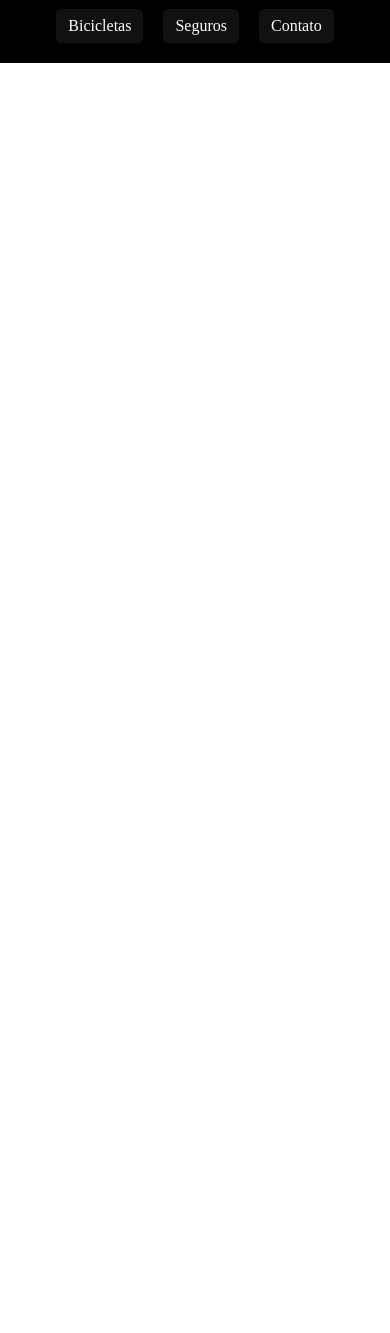
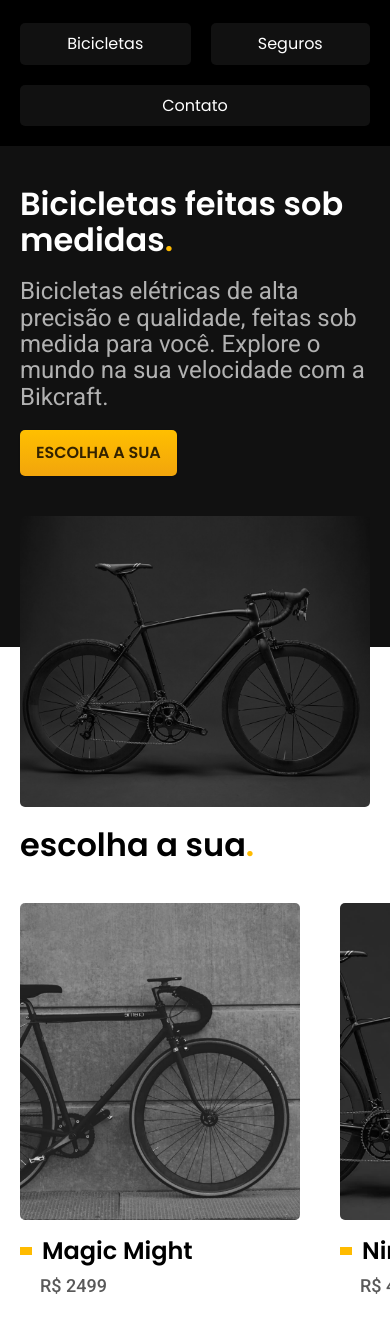
Before and after one commit to rogerio-jr-dev/bikcraft, a plain HTML site: page index.html in a window 390 px wide. Shown: the part 59-1392 px from the top of the page. Before the commit the page ends 844 px from the top, so only its background shows below. Drawn offline with Linux system fonts and the light colour scheme.

Commit message:
Salvando projeto

```diff
--- /dev/null
+++ b/_css/bik-liste.css
@@ -0,0 +1,54 @@
+.bicicleta-lista{
+  padding-top: 60px;
+  padding-bottom: 120px;
+}
+.text-bik{
+  margin-bottom: 40px;
+}
+.bik-list a{
+  display: block;
+}
+.bik-list img{
+margin-bottom: 16px;
+}
+.bik-list h3{
+  margin-bottom: 8px;
+  display: flex;
+  align-items: center;
+  gap: 10px;
+}
+.bik-list h3::before{
+  content: " ";
+  display: inline-block;
+  height: 8px;
+  width: 12px;
+  background-color: var(--color-p1-);
+  transition: width 0.2s;
+}
+.bicicleta-lista a:hover h3::before{
+  width: 24px;
+}
+.bik-list li span{
+  padding: 20px;
+}
+.bik-list li{
+  flex: 1;
+  min-width: 280px;
+}
+.bicicleta-lista ul{
+  max-width: 1400px;
+  margin-left: auto;
+  margin-right: auto;
+  display: flex;
+  gap: 40px;
+  padding: 0 20px 20px 20px;
+  overflow-x: scroll;
+}
+@media (max-width:800px){
+  .bicicleta-lista{
+    padding-bottom: 60px;
+  }
+  .bik-list{
+    gap: 20px;
+  }
+}
--- a/_css/global.css
+++ b/_css/global.css
@@ -1,9 +1,19 @@
 body{
   margin: 0px;
+  height: 2000px;
+  color: #111111;
 }
-ul, a {
+ul, a, h1, p, h2, h3, h4 {
   margin: 0px;
   padding: 0px;
   list-style: none;
   text-decoration: none;
+  color: var(--color-c12-);
 }
+img{
+  max-width: 100%;
+  display: block;
+}
+img[src$=".jpg"]{
+  border-radius: 5px;
+}
--- a/_css/header.css
+++ b/_css/header.css
@@ -7,20 +7,22 @@
   gap: 20px;
   justify-content: space-between;
   align-items: center;
-  padding: 20px;
-  max-width: 1200px;
-  box-sizing: border-box;
-  margin: 0 auto;
+  padding-top: 20px;
+  padding-bottom: 20px;
 }
 .header-menu{
   display: flex;
   flex-wrap: wrap;
   gap: 40px;
 }
+.header-menu li{
+  flex-grow: 1;
+  flex-basis: 200;
+  text-align: center;
+}
 .header-menu a{
   padding: 10px 0px;
   display: block;
-  font-size: 18px;
   color: var(--color-c0-);
   position: relative;
 }
@@ -54,16 +56,9 @@
     display: none;
   }
 }
-
-
-
-
 @media (max-width:600px){
   .header{
     flex-direction: column;
-    gap: 12px;
-  }
-  .header-menu a{
-    padding: 8px 12px;
+    gap: 30px;
   }
 }
--- /dev/null
+++ b/_css/home.css
@@ -0,0 +1,58 @@
+.introducao-bg{
+  background-color: var(--color-c12-);
+  color: var(--color-c0-);
+  box-shadow: inset 0 -120px var(--color-c0-);
+}
+.introducao{
+  display: grid;
+  grid-template-columns: 1fr 1fr;
+  gap: 0px 40px;
+}
+.introducao img{
+  height: 100%;
+  object-fit: cover;
+  border-radius: 5px;
+}
+.banner-responsivo{
+  display: none;
+}
+.introducao-conteudo{
+  align-self: end;
+  padding-bottom: 240px;
+}
+.introducao h1{
+  margin-bottom: 32px;
+}
+.introducao p {
+  margin-bottom: 20px;
+  color: var(--color-c5-);
+}
+@media (max-width:800px) {
+  .introducao-bg{
+    background-color: var(--color-c11-);
+    padding-top: 40px;
+  }
+  .introducao{
+    grid-template-columns: 1fr;
+  }
+  .introducao h1{
+    margin-bottom: 20px;
+  }
+  .introducao p{
+    line-height: 1.1;
+  }
+  .introducao-conteudo {
+    padding: 0px;
+  }
+  .introducao img{
+    max-height: 300px;
+    width: 100%;
+    margin-top: 40px;
+  }
+  .foto-banner{
+    display: none;
+  }
+  .banner-responsivo{
+    display: block;
+  }
+}
--- a/_css/style.css
+++ b/_css/style.css
@@ -1,17 +1,7 @@
+@import "global.css";
+@import "../_css/utilidades/componentes.css";
+@import "../_css/utilidades/tipografia.css";
+@import "../_css/utilidades/cores.css";
+@import "../_css/bik-liste.css";
 @import "header.css";
-@import "global.css";
-
-
-
-:root{
-  --color-p1-:#FFBB00;
-  --color-p2-:#E4A30B;
-  --color-p3-:#A66F00;
-  --color-p4-:#664400;
-  --color-p5-:#332200;
-
-  --color-c12-:#000000;
-  --color-c11-:#111111;
-  --color-c10-:#2e2e2e;
-  --color-c0-:#ffffff;
-}
+@import "home.css";
--- /dev/null
+++ b/_css/utilidades/componentes.css
@@ -0,0 +1,31 @@
+.container{
+  box-sizing: border-box;
+  max-width: 1200px;
+  padding-left: 20px;
+  padding-right: 20px;
+  margin-left: auto;
+  margin-right: auto;
+}
+
+
+
+
+/*---botao---*/
+.btn{
+  display: inline-block;
+  padding: 16px 32px;
+  background: linear-gradient(#ffbf00, #f2a50c);
+  border-radius: 5px;
+  box-shadow: 0 1px 2px rgba(0, 0, 0, 0.1);
+  color: var(--color-p5-);
+  font: 600 1.125rem/1.35 "Poppins", sans-serif;
+}
+.btn:hover{
+  background: linear-gradient(#ffb60d, #e59317);
+}
+@media (max-width: 600px){
+  .btn{
+    padding: 12px 16px;
+    font-size: 1rem;
+  }
+}
--- /dev/null
+++ b/_css/utilidades/cores.css
@@ -0,0 +1,79 @@
+
+:root{
+  --color-p5-:#332200;
+  --color-p4-:#664400;
+  --color-p3-:#A66F00;
+  --color-p2-:#E4A30B;
+  --color-p1-:#FFBB00;
+
+  --color-c12-:#000000;
+  --color-c11-:#111111;
+  --color-c10-:#2e2e2e;
+  --color-c9-:#404040;
+  --color-c8-:#595959;
+  --color-c7-:#717171;
+  --color-c6-:#9c9c9c;
+  --color-c5-:#b2b2b2;
+  --color-c4-:#cccccc;
+  --color-c3-:#dedede;
+  --color-c2-:#ededed;
+  --color-c1-:#f7f7f7;
+  --color-c0-:#ffffff;
+}
+
+/*cor primaria abaixo*/
+.cor-p1{
+  color: var(--color-p1-);
+}
+.cor-p2{
+  color: var(--color-p2-);
+}
+.cor-p3{
+  color: var(--color-p3-);
+}
+.cor-p4{
+  color: var(--color-p4-);
+}
+.cor-p5{
+  color: var(--color-p5-);
+}
+/*tons de cinza abaixo*/
+.cor-c0{
+  color:var(--color-c0-) ;
+}
+.cor-c1{
+  color:var(--color-c1-) ;
+}
+.cor-c2{
+  color:var(--color-c2-) ;
+}
+.cor-c3{
+  color:var(--color-c3-) ;
+}
+.cor-c4{
+  color:var(--color-c4-) ;
+}
+.cor-c5{
+  color:var(--color-c5-) ;
+}
+.cor-c6{
+  color:var(--color-c6-) ;
+}
+.cor-c7{
+  color:var(--color-c7-) ;
+}
+.cor-c8{
+  color:var(--color-c8-) ;
+}
+.cor-c9{
+  color:var(--color-c9-) ;
+}
+.cor-c10{
+  color:var(--color-c10-) ;
+}
+.cor-c11{
+  color:var(--color-c11-) ;
+}
+.cor-c12{
+  color:var(--color-c12-) ;
+}
--- /dev/null
+++ b/_css/utilidades/tipografia.css
@@ -0,0 +1,62 @@
+.font-1-xs{
+  font: 400 0.75rem/1.35 "Poppins", sans-serif;
+}
+.font-2-xs{
+  font: 400 0.875rem/1.35 "Roboto", sans-serif;
+}
+.font-1-s{
+  font: 400 1rem/1.5 "Poppins", sans-serif;
+}
+.font-2-s{
+  font: 400 1rem/1.5 "Roboto", sans-serif;
+}
+.font-1-m,
+.font-1-m-b{
+  font: 400 1.125rem/1.35 "Poppins", sans-serif;
+}
+.font-1-m-b{
+  font-weight: 600;
+}
+.font-2-m{
+  font: 500 1.125rem/1.35 "Roboto", sans-serif;
+}
+.font-1-l{
+  font: 400 1.5rem/1.5 "Poppins", sans-serif;
+}
+.font-2-l,
+.font-2-l-b{
+  font: 400 1.5rem/1.5 "Roboto", sans-serif;
+}
+.font-2-l-b{
+  font-weight: 500;
+  letter-spacing: 0.015em;
+  text-transform: uppercase;
+}
+.font-1-xl{
+  font: 600 2rem/1.25 "Poppins", sans-serif;
+}
+.font-2-xl{
+  font: 500 2rem/1.25 "Roboto", sans-serif;
+}
+.font-1-xxl{
+  font: 600 4rem/1.125 "Poppins", sans-serif;
+  }
+
+
+  @media (max-width:1200px) {
+    .font-1-xxl{
+      font-size: 3rem;
+    }
+    .font-2-l{
+      font-size: 1,125rem;
+    }
+  }
+  @media (max-width:800px){
+    .font-1-xxl{
+      font-size: 2rem;
+    }
+    .font-1-xl,
+    .font-2-xl{
+      font-size: 1.5rem;
+    }
+  }
--- a/index.html
+++ b/index.html
@@ -7,16 +7,19 @@
   <title>Bikcraft - Bicicletas Elétricas</title>
   <meta name="description" content="Bicicletas elétricas de alta precisão e qualidade, feitas sob medida para você. Explore o mundo na sua velocidade com a Bikcraft.">
   <link rel="stylesheet" href="_css/style.css">
+  <link rel="preconnect" href="https://fonts.googleapis.com">
+  <link rel="preconnect" href="https://fonts.gstatic.com" crossorigin>
+  <link href="https://fonts.googleapis.com/css2?family=Poppins:wght@400;600&family=Roboto:wght@400;500&display=swap" rel="stylesheet">
 </head>
 
 <body>
   <header class="header-bg">
-    <div class="header">
+    <div class="header container">
       <a href="./">
         <img src="img/bikcraft.svg" alt="bikcraft">
       </a>
       <nav aria-label="primaria">
-        <ul class="header-menu">
+        <ul class="header-menu font-1-m">
           <li><a href="./bicicletas.html">Bicicletas</a></li>
           <li><a href="./seguros.html">Seguros</a></li>
           <li><a href="./contato.html">Contato</a></li>
@@ -24,7 +27,46 @@
       </nav>
     </div>
   </header>
+  <main class="introducao-bg">
+    <div class="introducao container">
+      <div class="introducao-conteudo">
+        <h1 class="font-1-xxl cor-c0">Bicicletas feitas sob medidas<span class="cor-p1">.</span></h1>
+        <p class="font-2-l">Bicicletas elétricas de alta precisão e qualidade, feitas sob medida para você. Explore o mundo na sua velocidade com a Bikcraft.</p>
+        <a class="btn" href="./bicicletas.html">ESCOLHA A SUA</a>
+      </div>
+      <div class="introducao-imagem">
+        <img class="foto-banner" src="img/fotos/introducao.jpg" alt="Bicicleta elétrica preta">
+        <img class="banner-responsivo" src="img/fotos/bicicleta1.jpg" alt="Bicicleta elétrica preta">
+      </div>
+    </div>
+  </main>
+  <article class="bicicleta-lista">
+    <h2 class="container font-1-xxl text-bik">escolha a sua<span class="cor-p1">.</span></h2>
+    <ul class="bik-list">
+      <li>
+        <a href="./bicicletas.html">
+          <img class="li-img" src="img/bicicletas/magic-home.jpg" alt="">
+          <h3 class="font-1-xl">Magic Might</h3>
+          <span class="font-2-m cor-c8">R$ 2499</span>
+        </a>
+      </li>
+      <li>
+        <a href="./bicicletas.html">
+          <img class="li-img" src="img/bicicletas/nimbus-home.jpg" alt="">
+          <h3 class="font-1-xl">Nimbus</h3>
+          <span class="font-2-m cor-c8">R$ 4499</span>
+        </a>
+      </li>
+      <li>
+        <a href="./bicicletas.html">
+          <img class="li-img" src="img/bicicletas/nebula-home.jpg" alt="">
+          <h3 class="font-1-xl">Nebula</h3>
+          <span class="font-2-m cor-c8">R$ 3499</span>
+        </a>
+      </li>
 
+    </ul>
+  </article>
 </body>
 
 </html>
```
Also changed, not shown: img/fotos/bicicleta1.jpg (added).
